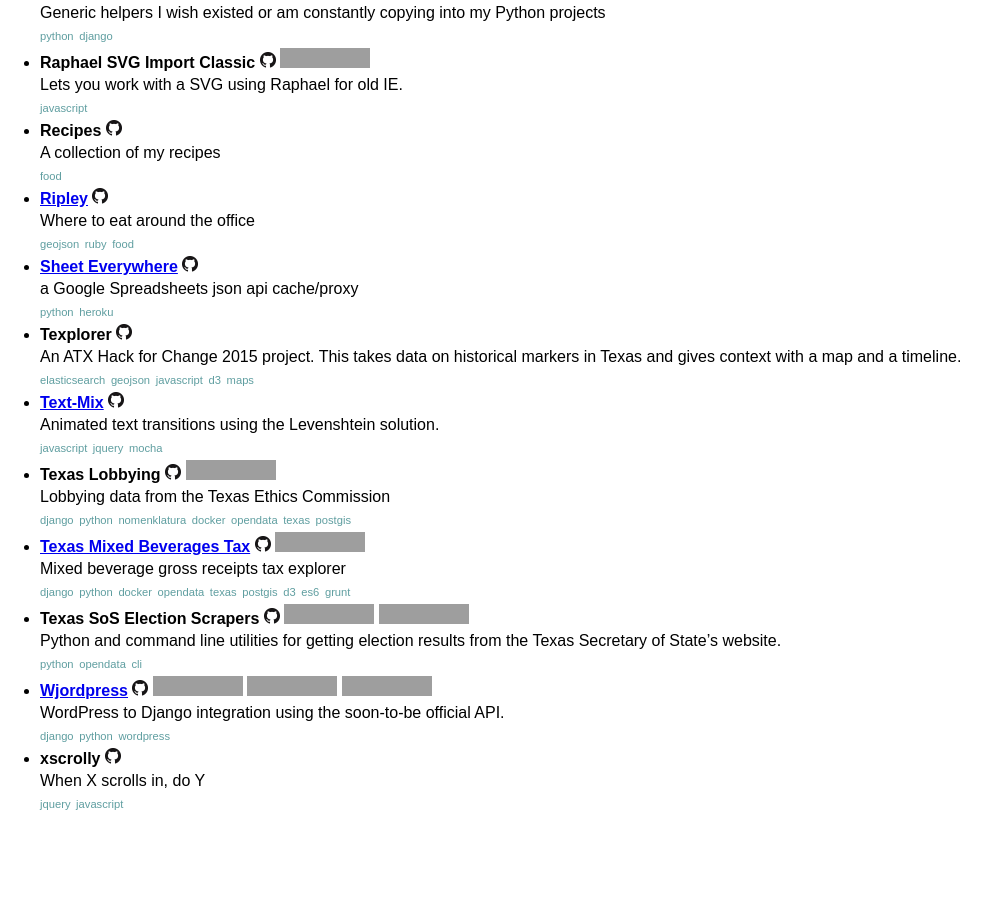
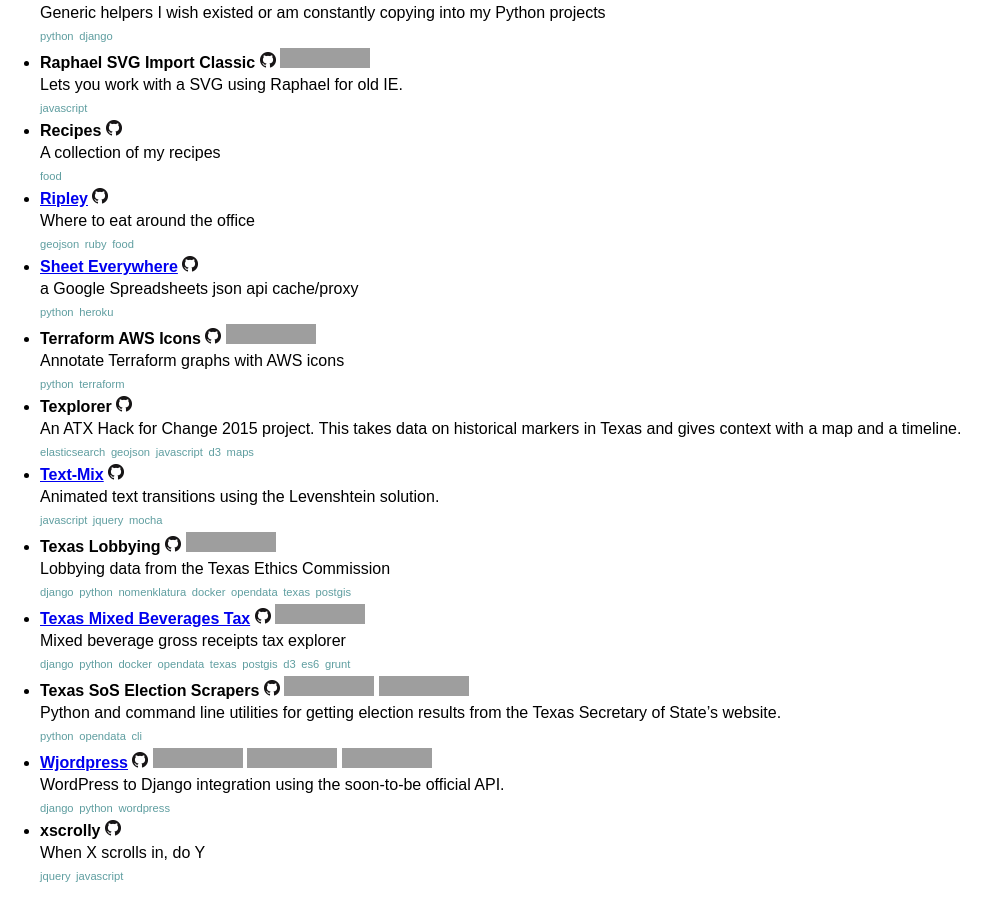
Before and after one commit to crccheck/crccheck.github.io, a Jekyll site: the page built from index.md, in a window 1280 px wide and 900 px high, scrolled down 1617 px. Shown: the whole window, without its empty margins (0-999 px from the left). Built offline with Jekyll 4.4.1, drawn with Linux system fonts in a browser that asks for light colours; before the commit the page ends 2445 px from its top, so only the background shows below that; grey boxes are pictures that could not be loaded.

Commit message:
add terrform-aws-icons

```diff
--- a/_data/projects.yml
+++ b/_data/projects.yml
@@ -202,6 +202,12 @@
   description: a Google Spreadsheets json api cache/proxy
   tags: ["python", "heroku"]
 
+- name: Terraform AWS Icons
+  repository: https://github.com/TabbedOut/terraform-aws-icons
+  pypi: terraform-aws-icons
+  description: Annotate Terraform graphs with AWS icons
+  tags: ["python", "terraform"]
+
 - name: Texplorer
   repository: https://github.com/texas/texplorer
   description: >
```
